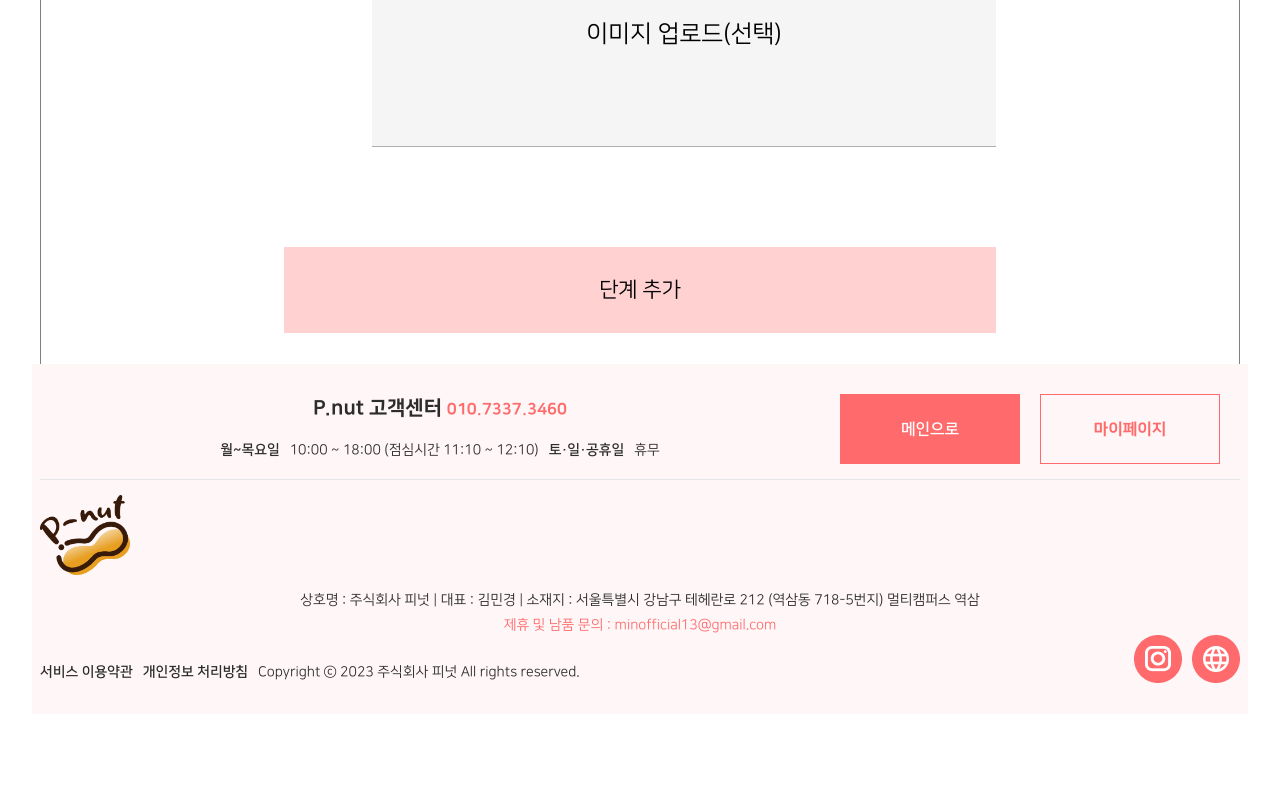
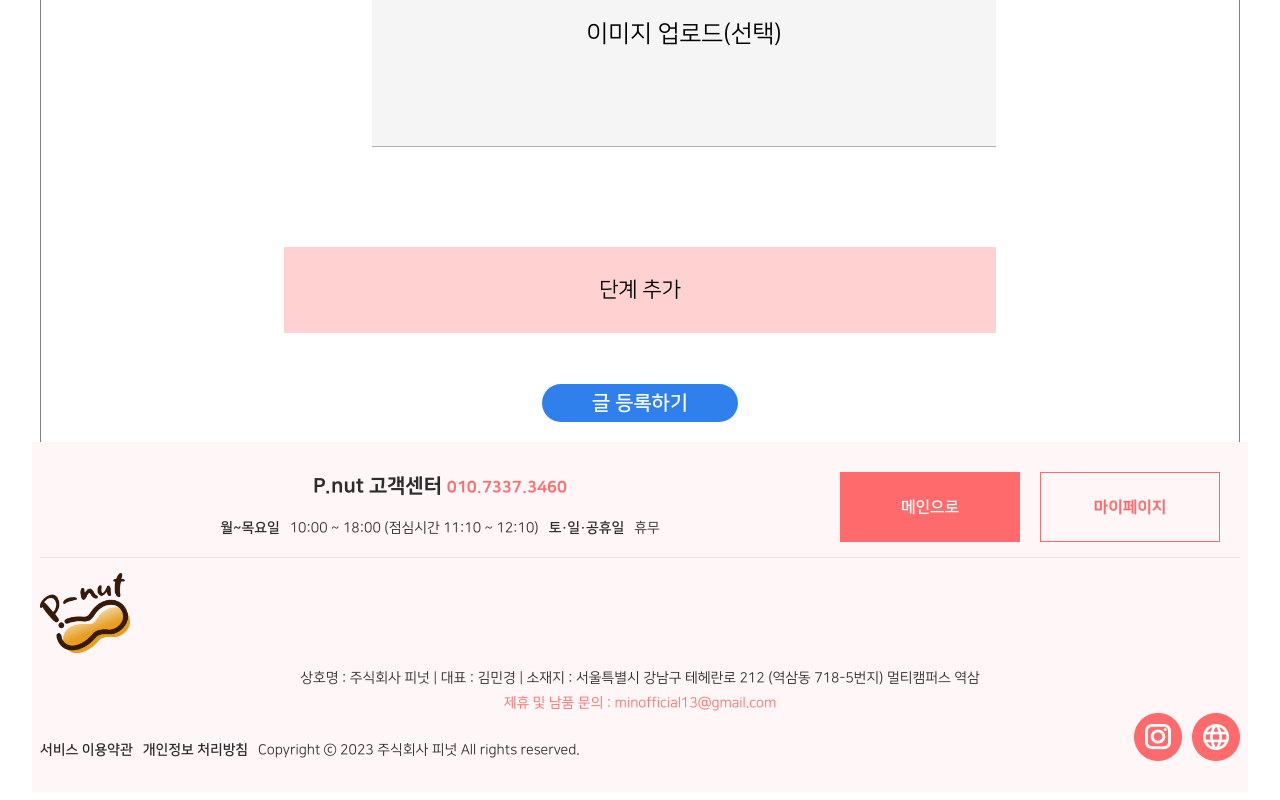
Before and after one commit to zacinthepark/p-nut, a React (Vite) app in the folder front/p-nut/: page /newpost in a window 1280 px wide. Shown: the part 2151-2951 px from the top of the page. Before the commit the page ends 2897 px from the top, so only its background shows below. Built offline with nearby package versions, Linux system fonts and the light colour scheme.

Commit message:
[feat] add header

```diff
--- a/front/p-nut/src/Pages/ArticleCreatePage.jsx
+++ b/front/p-nut/src/Pages/ArticleCreatePage.jsx
@@ -1,6 +1,7 @@
 import React, { createRef, useRef, useState } from "react";
 import ArticleImgBlockComponent from "../Components/ArticleImgBlockComponent";
 import newpostAPI from "../api/newpostAPI";
+import { useSelector } from "react-redux";
 
 const ArticleCreatePage = () => {
   const subTitle = "font-semibold mb-24";
@@ -12,6 +13,7 @@ const ArticleCreatePage = () => {
   const [ingredients, setIngredient] = useState(null);
   const [quantity, setQuantity] = useState(1);
   const thumbnailInputRef = useRef(null);
+  const token = useSelector((state) => state.auth.authentication.token);
 
   const cookingTimeRefArr = [
     useRef(null),
@@ -111,13 +113,12 @@ const ArticleCreatePage = () => {
       recipe_steps: stepContent,
       time: cookingTime.toString(),
       title: title,
-      userEmail: "admin@ssafy.com",
       stepNums: stepNums,
     };
 
     console.log(jsonData);
 
-    newpostAPI(jsonData, thumbnailImgFile, stepImgFile)
+    newpostAPI(jsonData, thumbnailImgFile, stepImgFile, token)
       .then(() => {
         console.log("hi");
       })
@@ -314,6 +315,15 @@ const ArticleCreatePage = () => {
             </button>
           </div>
         </div>
+        <button
+          type="button"
+          className="bg-#2F80ED rounded-20 text-prettywhite font-semibold px-50 py-5 text-xl my-20"
+          onClick={(e) => {
+            newpostBtnClickHandler(e);
+          }}
+        >
+          글 등록하기
+        </button>
       </div>
     </>
   );
```
